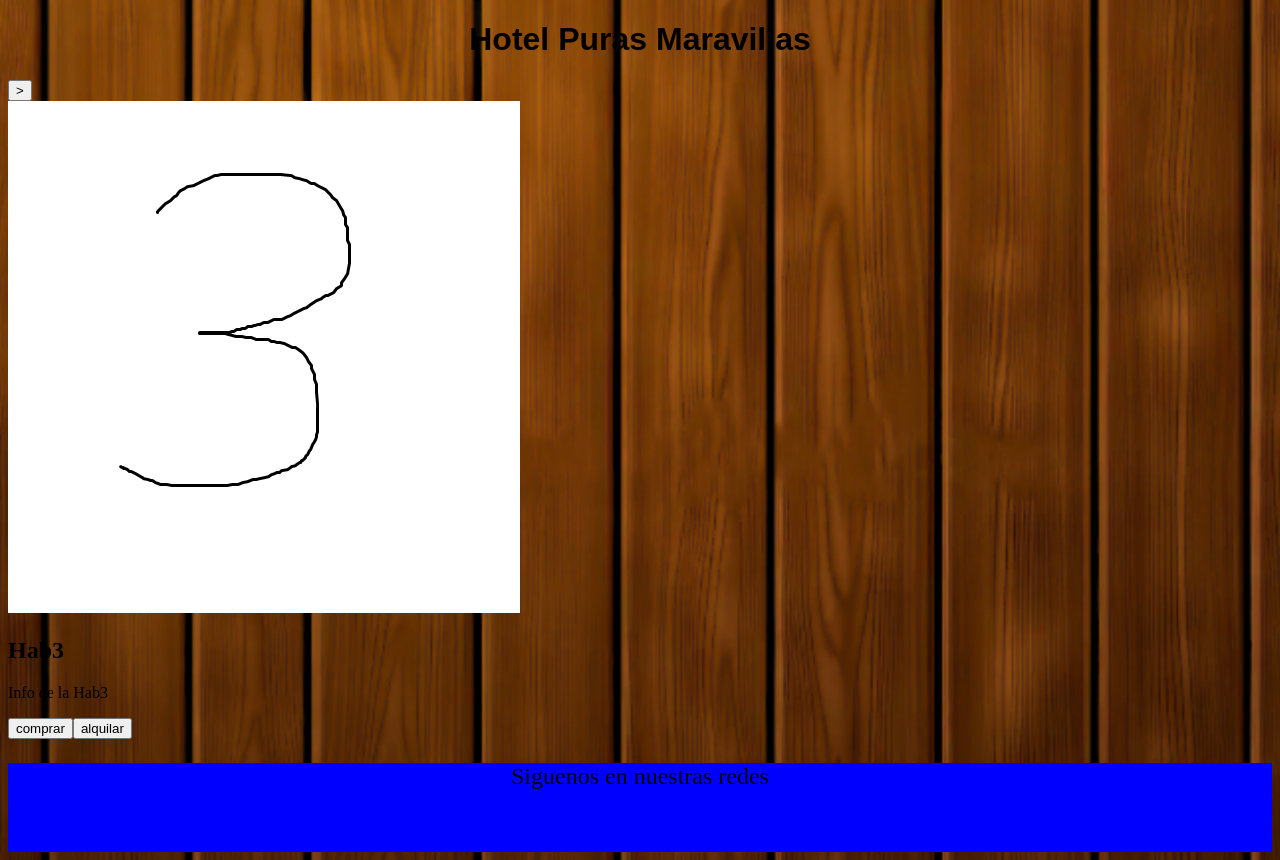
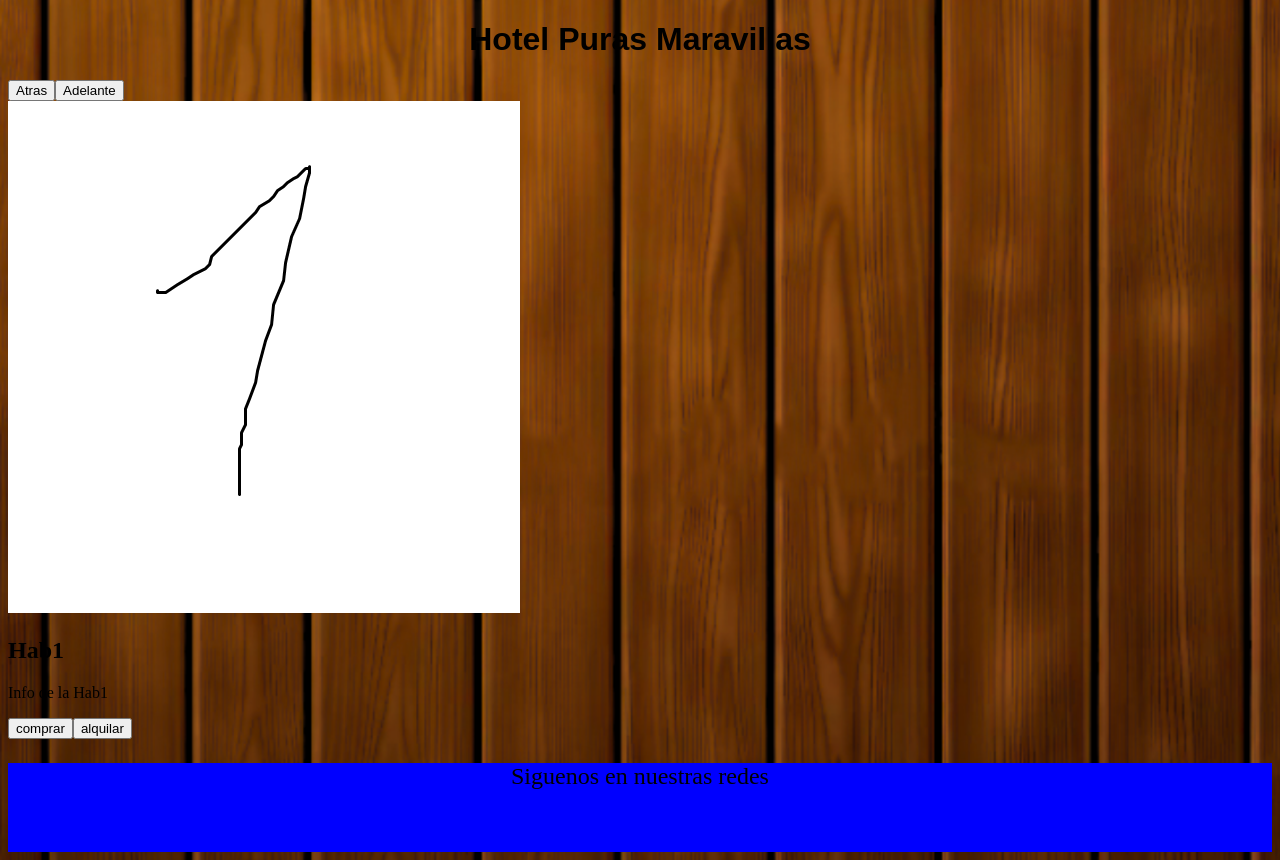
Before and after one commit to F2712/Projecto-Hotel, a React (Vite) app: page / in a window 1280 px wide. Built offline with nearby package versions, Linux system fonts and the light colour scheme.

Commit message:
boton que cambia la info

```diff
--- a/src/App.css
+++ b/src/App.css
@@ -1,5 +1,4 @@
 body{
-    background-color: blue;
     background-image: url(./assets/img/HOTEL_DE_PURAS_MARAVILLAS_1.png);
     background-repeat: no-repeat;
     background-size: auto 101% ;
--- a/src/App.jsx
+++ b/src/App.jsx
@@ -1,6 +1,5 @@
 import { useState } from 'react'
 import { Info } from './componentes/Info'
-
 import { Boton_cambia } from './componentes/boton_cambia'
 
 import './App.css'
@@ -13,7 +12,7 @@ function App() {
       <div className="fondo">
         <h1 className='titulo'>Hotel Puras Maravillas</h1>
         <div className='hola'>
-          <Boton_cambia dice='>' suma={1} max={20}/>
+
           <div className="fondo">
             <Info/>
           </div>
--- a/src/componentes/Boton_cambia.jsx
+++ b/src/componentes/Boton_cambia.jsx
@@ -1,16 +1,13 @@
-export function Boton_cambia({dice="?", suma=0, max=null}){
-    const Suma = (valor) => {
-        if (valor < max){
-            valor++;
-        }
-        console.log(valor);
-    }
+import { useState } from 'react'
+import { Info } from './Info'
 
-    const boton = document.getElementById("boton");
+export function Boton_cambia({dice="?", suma=0, min=0, max=null, variab=null}){
+
+    const [count, setCount] = useState(0)
 
     return (
         <>
-            <button id="boton">{dice}</button>
+            <button id="boton" onClick={() => {setCount(count+suma)}}>{count}</button>
         </>
     )
 }
--- a/src/componentes/Info.jsx
+++ b/src/componentes/Info.jsx
@@ -1,19 +1,28 @@
-// Json con la información de las habitaciones
+// Importaciones
+import { useState } from 'react'
 import habs from "../data/habitaciones.json";
 
-// Numero de la habitación que se esté viendo en el momento
-let actual = 2;
-
 export function Info(){
+    // Numero de la habitación que se esté viendo en el momento
+    const [actual, setActual] = useState(0)
 
     // Función para importar assets dinamicamente
     const AssetUrl = (name) => {
         return new URL(`../assets/img/${name}`, import.meta.url).href;
     }
 
+    function agragar(suma){
+        if (0 < actual < habs.length-1){
+            setActual(actual+suma)
+        }
+    }
+
     // Código HTML
     return (
         <>
+            <button id="botonAtr" onClick={() => {agragar(-1)}}>Atras</button>
+            <button id="botonAdel" onClick={() => {agragar(1)}}>Adelante</button>
+
             <div className="info">
                 <img id='foto' src={AssetUrl(habs[actual].Foto)} alt="foto" />
                 <div className="demas">
```
